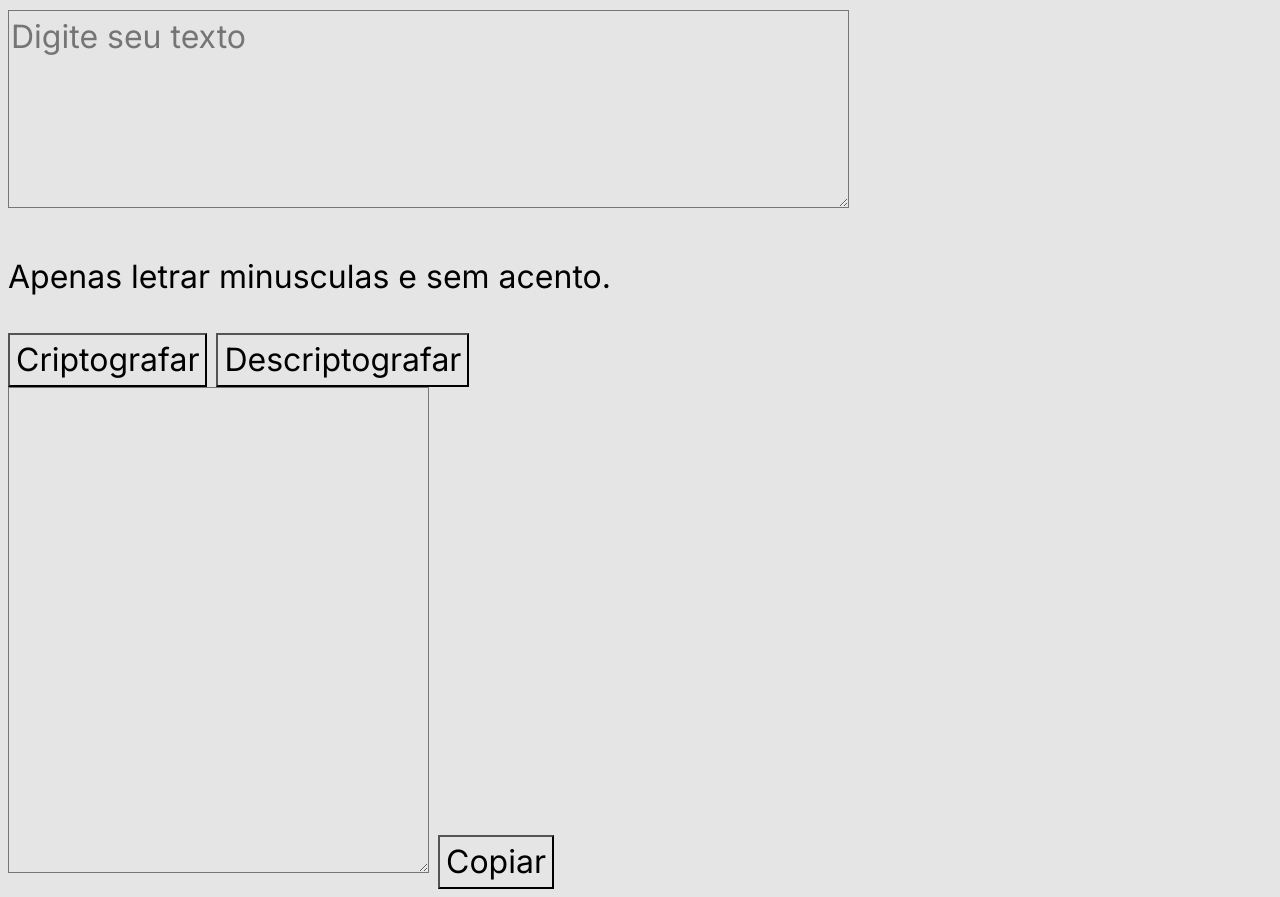
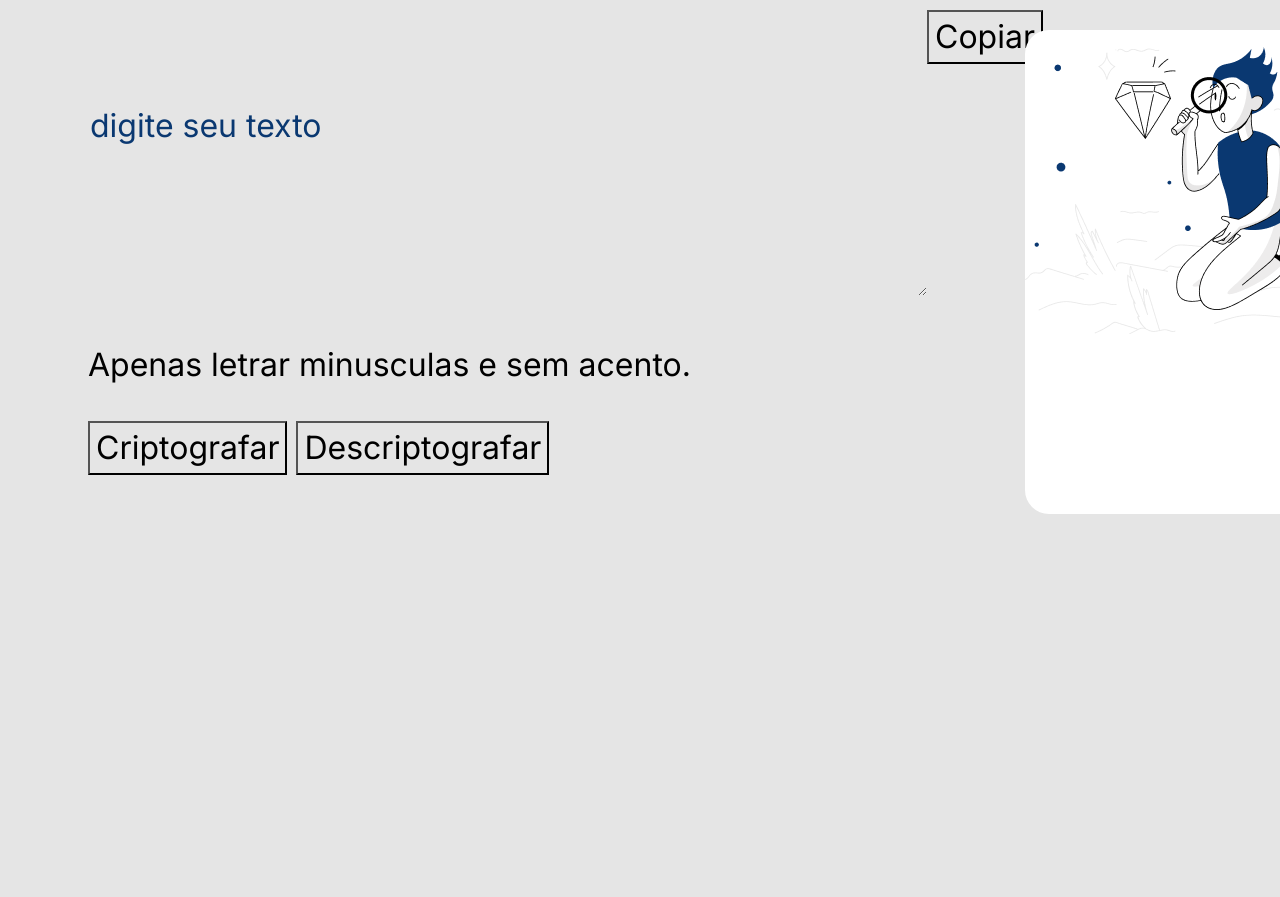
Before and after one commit to Nigraum/Challenge-Decodificador-Oracle-ONE, a plain HTML site: page index.html in a window 1280 px wide. Shown: the part 46-943 px from the top of the page. After the commit the page ends 800 px from the top, so only its background shows below. Drawn offline with Linux system fonts and the light colour scheme.

Commit message:
Styling mensagem class

```diff
--- a/assets/styles.css
+++ b/assets/styles.css
@@ -11,3 +11,41 @@
   padding-top: 10px;
   width: 2%;
 }
+
+main {
+  display: flex;
+  margin-bottom: 50px;
+  margin-left: 80px;
+}
+
+.encriptar {
+  border: none;
+  color: #0a3871;
+  margin-top: 90px;
+  text-transform: lowercase;
+}
+
+::placeholder {
+  color: #0a3871;
+}
+
+.encriptar:focus {
+  outline: none;
+}
+
+.mensagem {
+  background: white;
+  background-image: url('./imgs/High\ quality\ products\ 1\ 1.png');
+  background-repeat: no-repeat;
+  border: none;
+  border-radius: 24px;
+  color: #0a3871;
+  margin-left: 98px;
+  margin-top: 20px;
+  padding-left: 20px;
+  position: fixed;
+}
+
+.mensagem:focus {
+  outline: none;
+}
--- a/index.html
+++ b/index.html
@@ -34,7 +34,7 @@
     </section>
 
     <section>
-      <textarea class="encriptada" cols="20" rows="10"></textarea>
+      <textarea class="mensagem" cols="20" rows="10"></textarea>
 
       <button class="btn-copy">
           Copiar
```
